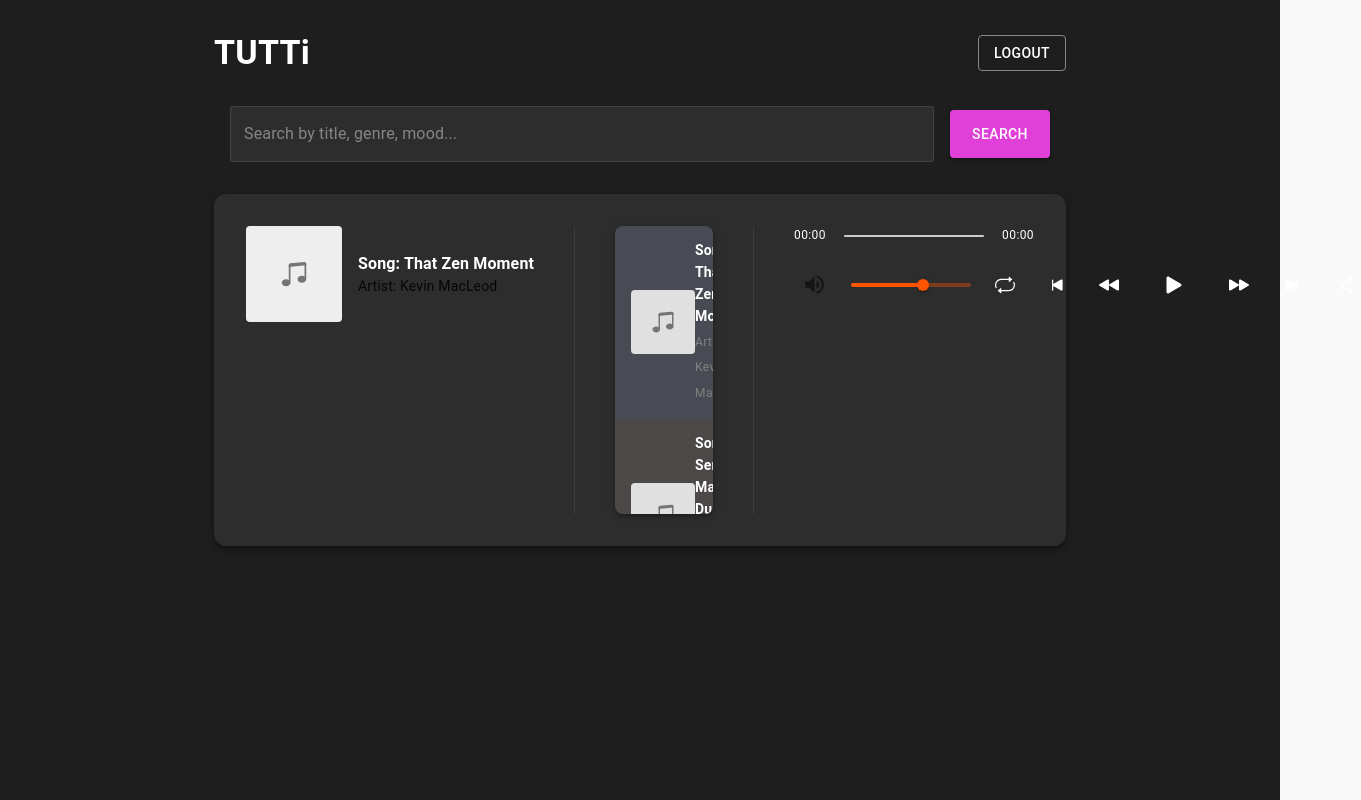
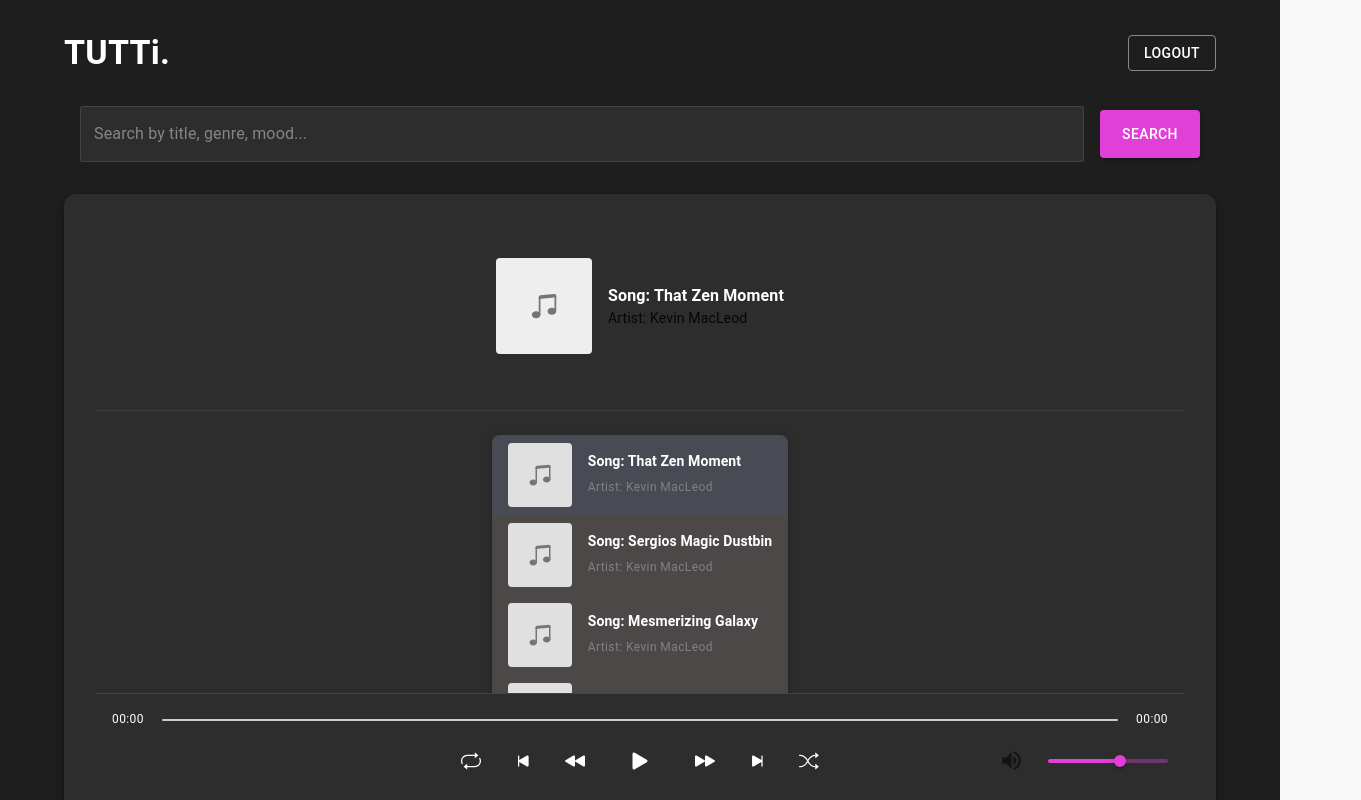
Before and after one commit to nsgraham98/ai-music-search, a Next.js app: page /home in a window 1280 px wide. Shown: the top 800 px of the page, 1361 px wide, since content can reach past the window. Built offline with nearby package versions, Linux system fonts and the light colour scheme; no server answers; sample sign-in values are in the browser's storage.

Commit message:
download button and material ui

```diff
--- a/app/(pages)/home/page.jsx
+++ b/app/(pages)/home/page.jsx
@@ -2,15 +2,13 @@
 
 import { AudioPlayer } from "@/app/components/audio/audio-player.jsx";
 import SearchBar from "@/app/components/search-bar.jsx";
-import { useRouter } from "next/navigation";
 import { LogoutButton } from "@/app/components/logout-button";
-
-import { Box, Typography, Container, Paper } from "@mui/material";
+import { Box, Typography, Container } from "@mui/material";
 
 export default function HomePage() {
   return (
     <Box minHeight="100vh" bgcolor="#1e1e1e" color="white" py={4}>
-      <Container maxWidth="md">
+      <Container maxWidth="lg">
         {/* Header and Logout */}
         <Box
           display="flex"
@@ -19,7 +17,7 @@ export default function HomePage() {
           mb={4}
         >
           <Typography variant="h4" fontWeight="bold">
-            TUTTi
+            TUTTi.
           </Typography>
           <LogoutButton />
         </Box>
--- a/app/components/audio/audio-player.jsx
+++ b/app/components/audio/audio-player.jsx
@@ -15,63 +15,72 @@ export const AudioPlayer = () => {
         bgcolor: "#2e2d2d",
         color: "white",
         width: "100%",
-        maxWidth: 900,
+        maxWidth: "100%",
         mx: "auto",
         mb: 4,
         p: { xs: 2, md: 4 },
         borderRadius: 3,
         display: "flex",
-        flexDirection: { xs: "column", md: "row" },
-        gap: { xs: 3, md: 5 },
-        alignItems: { md: "flex-start" },
+        flexDirection: "column",
+        gap: 3,
       }}
     >
-      {/* Track Info */}
+      {/* Row 1: Track Info */}
       <Box
-        minWidth={220}
-        flexShrink={0}
         sx={{
           display: "flex",
+          justifyContent: "center",
           alignItems: "center",
-          justifyContent: "center",
-          pb: { xs: 2, md: 0 },
+          minHeight: 160, // increase this from 128 to make the section taller
+          px: 2,
         }}
       >
         <TrackInfo />
       </Box>
 
-      <Divider
-        orientation="vertical"
-        flexItem
-        sx={{ display: { xs: "none", md: "block" }, bgcolor: "#444" }}
-      />
+      <Divider sx={{ bgcolor: "#444" }} />
 
-      {/* Center: Playlist */}
-      <Box flex={1} minWidth={0} sx={{ mb: { xs: 2, md: 0 } }}>
+      {/* Row 2: Playlist */}
+      <Box
+        sx={{
+          display: "flex",
+          justifyContent: "center",
+          alignItems: "center",
+          width: "100%",
+        }}
+      >
         <PlayList />
       </Box>
 
-      <Divider
-        orientation="vertical"
-        flexItem
-        sx={{ display: { xs: "none", md: "block" }, bgcolor: "#444" }}
-      />
+      <Divider sx={{ bgcolor: "#444" }} />
 
-      {/* Right: Controls, Progress, Volume */}
+      {/* Row 3: Progress Bar */}
       <Box
         sx={{
-          display: "flex",
-          flexDirection: "column",
-          alignItems: "center",
-          gap: 2,
-          minWidth: 240,
-          width: { xs: "100%", md: 240 },
+          position: "sticky",
+          bottom: 0,
+          bgcolor: "#2e2d2d",
+          zIndex: 10,
+          px: 2,
+          py: 2,
+          borderTop: "1px solid #444",
+          width: "100%",
         }}
       >
-        <ProgressBar />
-        <Box display="flex" alignItems="center" gap={2} width="100%">
-          <VolumeControl />
-          <Controls />
+        {/* Progress Bar */}
+        <Box mb={1}>
+          <ProgressBar />
+        </Box>
+
+        {/* Controls + Volume on same row */}
+        <Box display="flex" alignItems="center" width="100%">
+          <Box sx={{ flex: 1 }} />
+          <Box sx={{ flex: 1, display: "flex", justifyContent: "center" }}>
+            <Controls />
+          </Box>
+          <Box sx={{ flex: 1, display: "flex", justifyContent: "flex-end" }}>
+            <VolumeControl />
+          </Box>
         </Box>
       </Box>
     </Paper>
--- a/app/components/audio/download-button.jsx
+++ b/app/components/audio/download-button.jsx
@@ -8,7 +8,15 @@ export const DownloadButton = ({
   filename = "track.mp3",
   downloadAllowed = false,
 }) => {
-  if (!downloadUrl || !downloadAllowed) return null; // Don't render if not allowed or no URL
+  const isDownloadLinkValid = !!downloadUrl && downloadUrl.startsWith("http");
+  const isDownloadPermitted = downloadAllowed === true;
+  if (!downloadUrl || !downloadAllowed) {
+    console.warn("Download button not shown:", {
+      downloadUrl,
+      downloadAllowed,
+    });
+    return null; // Don't render if not allowed or no URL
+  }
 
   return (
     <Button
--- a/app/components/audio/playlist.jsx
+++ b/app/components/audio/playlist.jsx
@@ -6,11 +6,12 @@ import {
   ListItemButton,
   ListItemAvatar,
   Avatar,
-  ListItemText,
   Typography,
   Paper,
+  Box,
 } from "@mui/material";
 import { BsMusicNoteBeamed } from "react-icons/bs";
+import { DownloadButton } from "./download-button";
 
 // placeholder for future search result repurposing
 export function handleSearchResults(searchResults) {}
@@ -39,6 +40,11 @@ export const PlayList = () => {
     >
       <List disablePadding>
         {tracks.map((track, index) => {
+          console.log({
+            name: track.name,
+            downloadUrl: track.audiodownload,
+            downloadAllowed: track.download_allowed,
+          });
           const isActive = currentTrack?.name === track.name;
 
           return (
@@ -60,6 +66,18 @@ export const PlayList = () => {
                 },
               }}
             >
+              {/* Wrap left and right side in a flex box */}
+              <Box
+                sx={{
+                  display: "flex",
+                  alignItems: "center",
+                  justifyContent: "space-between",
+                  width: "100%",
+                }}
+              >
+                {/* Left: Avatar + Song Info */}
+                <Box display="flex" alignItems="center" gap={2}>
+                  <ListItemAvatar>
                     {track.image ? (
                       <Avatar
                         src={track.image}
@@ -80,9 +98,9 @@ export const PlayList = () => {
                         <BsMusicNoteBeamed />
                       </Avatar>
                     )}
+                  </ListItemAvatar>
 
-              <ListItemText
-                primary={
+                  <Box>
                     <Typography
                       variant="subtitle2"
                       fontWeight="bold"
@@ -96,8 +114,6 @@ export const PlayList = () => {
                     >
                       Song: {track.name}
                     </Typography>
-                }
-                secondary={
                     <Typography
                       variant="caption"
                       sx={{
@@ -110,8 +126,16 @@ export const PlayList = () => {
                     >
                       Artist: {track.artist_name}
                     </Typography>
-                }
+                  </Box>
+                </Box>
+
+                {/* Right: Download Button */}
+                <DownloadButton
+                  downloadUrl={track.audiodownload}
+                  downloadAllowed={track.audiodownload_allowed} // ✅ FIXED
+                  filename={`${track.name}.mp3`}
                 />
+              </Box>
             </ListItemButton>
           );
         })}
--- a/app/components/audio/track-info.jsx
+++ b/app/components/audio/track-info.jsx
@@ -14,8 +14,8 @@ export const TrackInfo = () => {
         <Avatar
           variant="rounded"
           sx={{
-            width: 96, // same as w-24
-            height: 96,
+            width: 120, // same as w-24
+            height: 120,
             bgcolor: "grey.200",
             color: "grey.600",
             fontSize: 28,
--- a/app/components/audio/volume-control.jsx
+++ b/app/components/audio/volume-control.jsx
@@ -45,7 +45,7 @@ export const VolumeControl = () => {
         onChange={handleVolumeChange}
         sx={{
           width: 120,
-          color: "#f50",
+          color: "#E03FD8",
           "& .MuiSlider-thumb": { width: 12, height: 12 },
         }}
       />
```
Also changed, not shown: 1 other file (tests, documents, lock files or other folders). Lines whose indentation alone changed are shown as unchanged.
